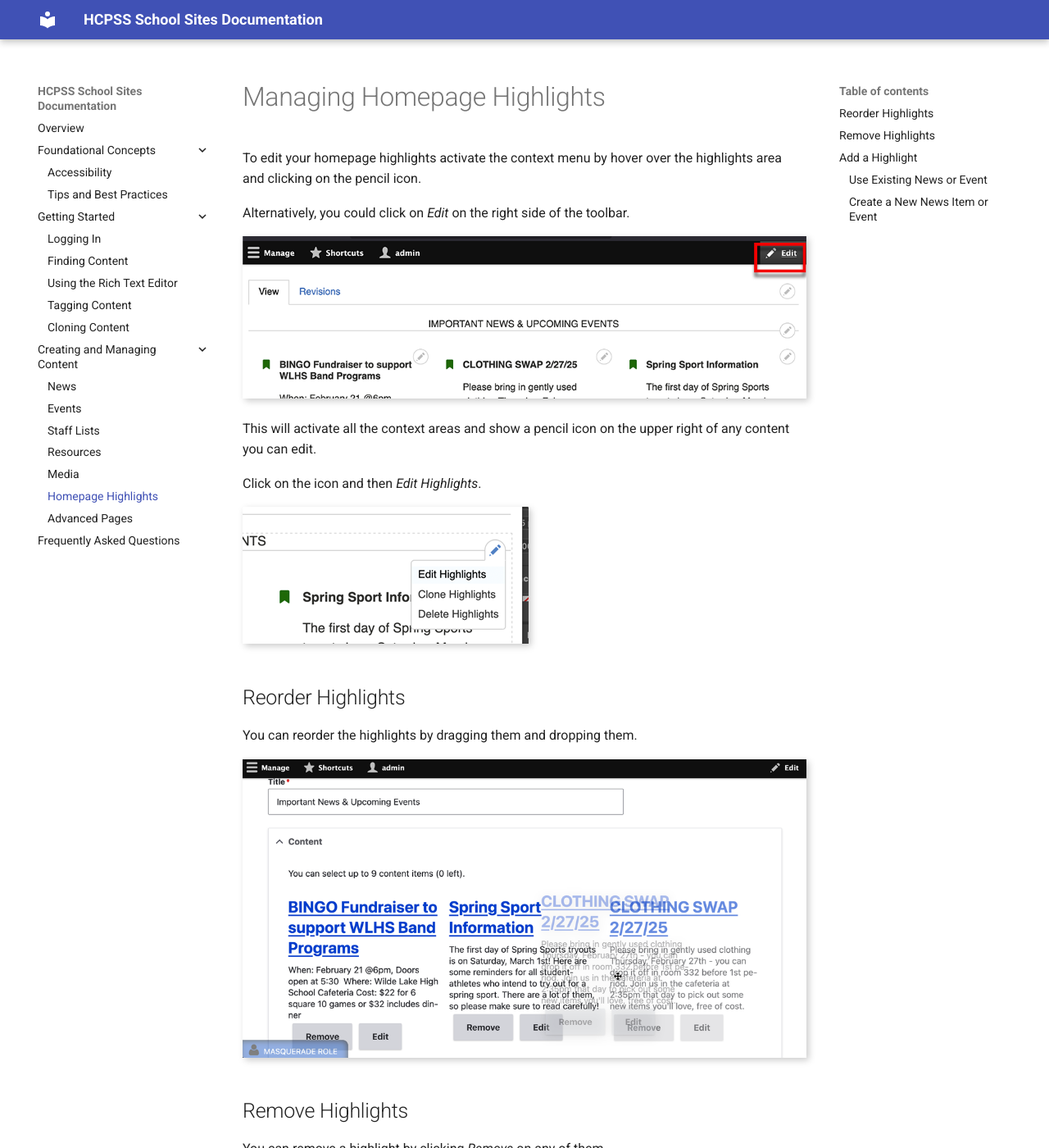
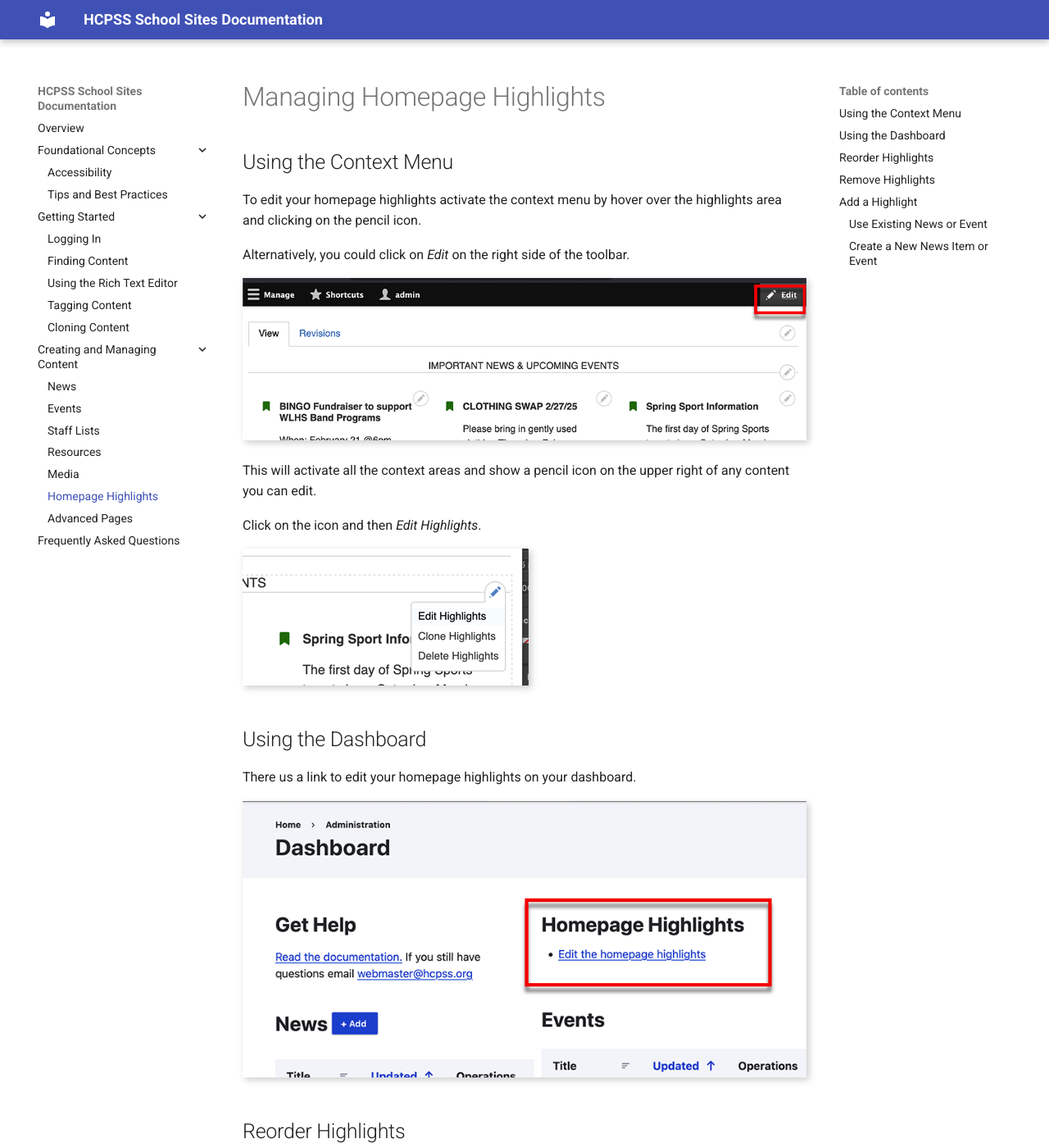
Before and after one commit to HCPSS/schoolsites-help, an MkDocs documentation site: the page built from docs/managing-homepage-highlights.md, in a window 1280 px wide and 1400 px high. Shown: the whole window at 82% size. Built offline with MkDocs 1.6.1 and Material for MkDocs 9.7.7, drawn with Linux system fonts in a browser that asks for light colours.

Commit message:
Add link to edit homepage highlights on dashboard

```diff
--- a/docs/managing-homepage-highlights.md
+++ b/docs/managing-homepage-highlights.md
@@ -1,4 +1,6 @@
 # Managing Homepage Highlights
+
+## Using the Context Menu
 
 To edit your homepage highlights activate the context menu by hover over the
 highlights area and clicking on the pencil icon.
@@ -13,6 +15,12 @@ right of any content you can edit.
 Click on the icon and then *Edit Highlights*.
 
 ![Edit Highlights link](../images/highlight-context-menu.png)
+
+## Using the Dashboard
+
+There us a link to edit your homepage highlights on your dashboard.
+
+![Link to edit homepage highlights](../images/highlights-on-dashboard.png)
 
 ## Reorder Highlights
 
```
Also changed, not shown: docs/images/highlights-on-dashboard.png (added).
